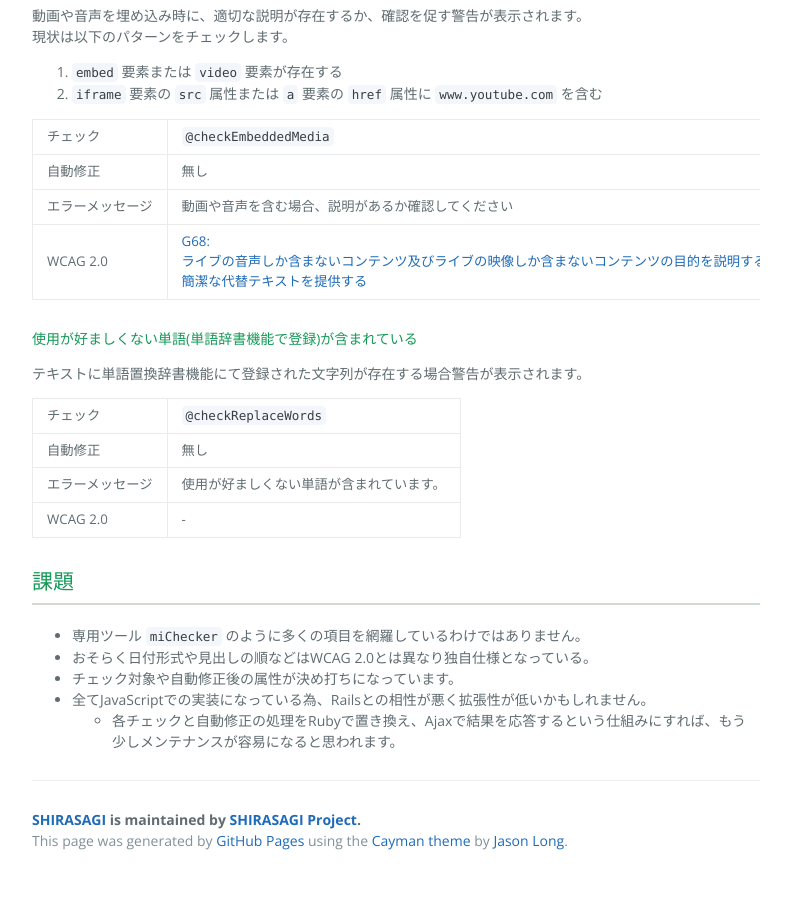
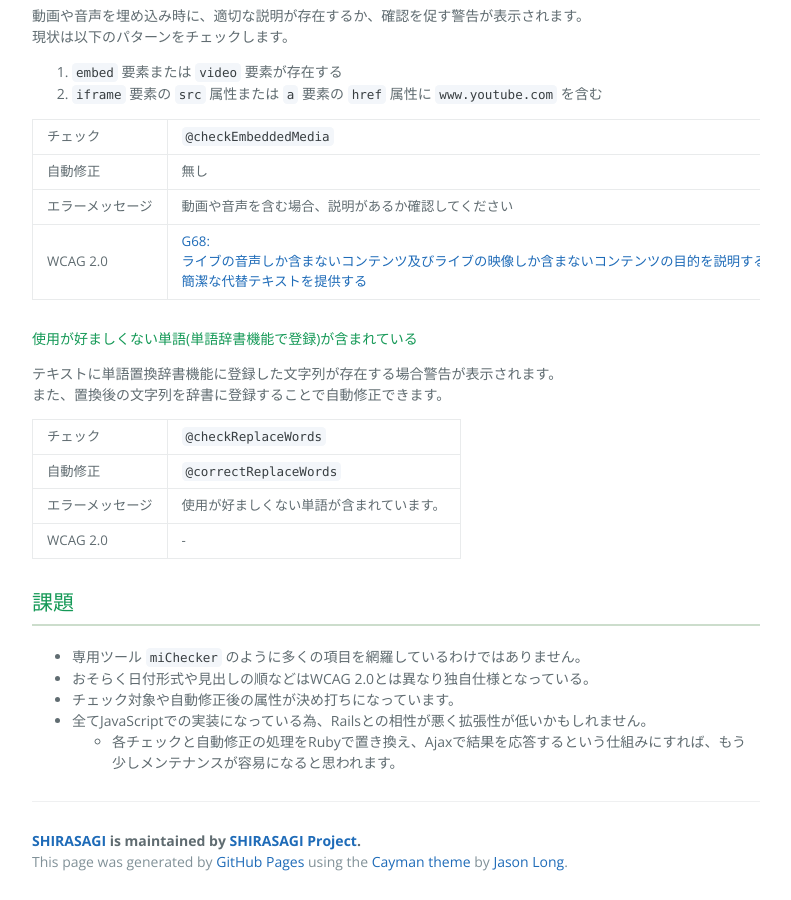
Before and after one commit to shirasagi/shirasagi.github.io, a Jekyll site: the page built from devel/accessibility.md, in a window 1280 px wide and 900 px high, scrolled down 4866 px. Shown: the whole window, without its empty margins (244-1035 px from the left). Built offline with Jekyll 4.4.1, drawn with Linux system fonts in a browser that asks for light colours; nearby versions of some CDN libraries; before the commit the page ends 5745 px from its top, so only the background shows below that.

Commit message:
[modify] accessibility.md : @correctReplaceWords

```diff
--- a/devel/accessibility.md
+++ b/devel/accessibility.md
@@ -199,10 +199,11 @@ WCAG 2.0 | [G68:ライブの音声しか含まないコンテンツ及びライ
 
 #### 使用が好ましくない単語(単語辞書機能で登録)が含まれている
 
-テキストに単語置換辞書機能にて登録された文字列が存在する場合警告が表示されます。
+テキストに単語置換辞書機能に登録した文字列が存在する場合警告が表示されます。<br>
+また、置換後の文字列を辞書に登録することで自動修正できます。
 
 チェック | `@checkReplaceWords`
-自動修正 | 無し
+自動修正 | `@correctReplaceWords`
 エラーメッセージ | 使用が好ましくない単語が含まれています。
 WCAG 2.0 | -
 
```
